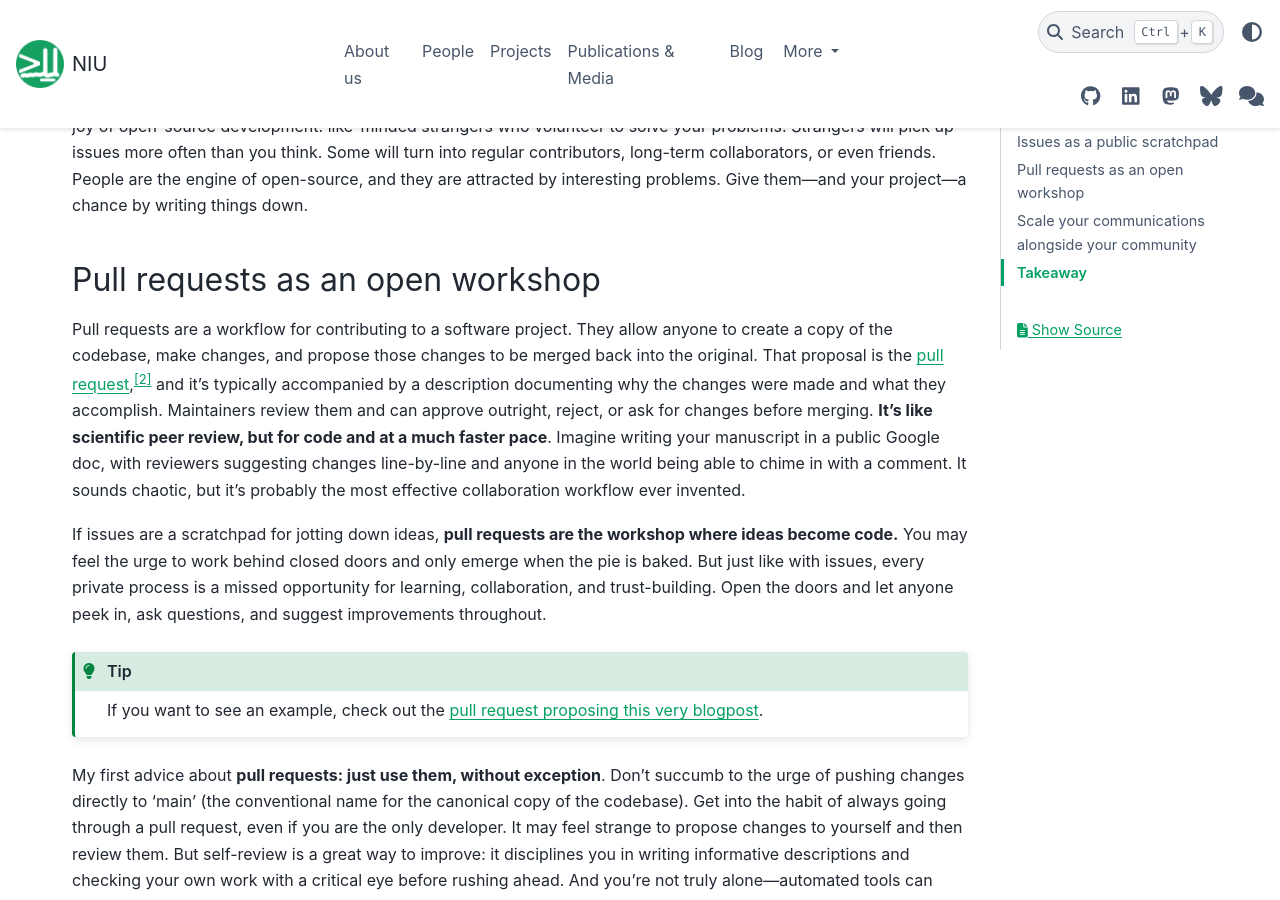
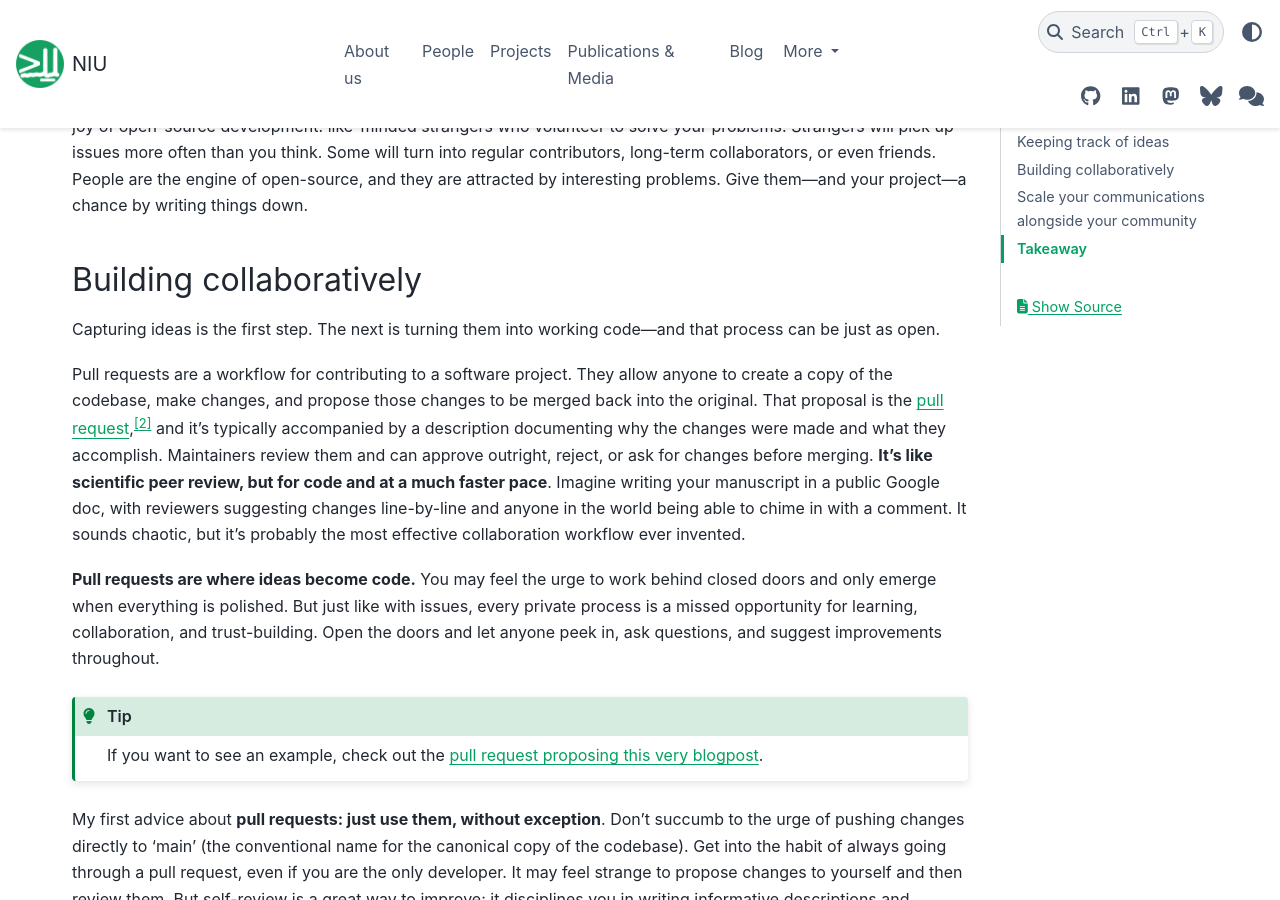
Before and after one commit to neuroinformatics-unit/neuroinformatics-unit.github.io, a Sphinx documentation site: the page built from docs/source/blog/trusted-by-design_part3.md, in a window 1280 px wide and 900 px high, scrolled down 1595 px. Built offline with Sphinx 7.4.7 and the PyData theme 0.15.4, drawn with Linux system fonts in a browser that asks for light colours; nearby versions of some CDN libraries; some of the changed text lies outside the part shown.

Commit message:
avoid metaphors in headings

```diff
--- a/docs/source/blog/trusted-by-design_part3.md
+++ b/docs/source/blog/trusted-by-design_part3.md
@@ -16,9 +16,9 @@ This is the last of three blogposts on the theme of _Trusted by design: set up y
 
 The trust-building practices we covered in the two previous blogposts—articulating your project's mission and making incremental releases—can be thought of as announcing your project to the world. But communication can be—and should be—more than occasional announcements. Here we'll look at communication at its most granular: the day-to-day conversations that take place in issues, pull requests and discussion forums.
 
-## Issues as a public scratchpad
+## Keeping track of ideas
 
-In our [team](target-home), we use GitHub issues[^issue-trackers] as a scratchpad. Our recipe is simple:
+In our [team](target-home), we use GitHub issues[^issue-trackers] to keep track of ideas out in the open. Our recipe is simple:
 
 ::: {admonition} How to use issues
 :class: tip
@@ -40,11 +40,13 @@ Let's drive this point home with a thought experiment. You are using software ma
 
 **Every unreported bug and unrequested feature is a missed opportunity**—not only for the developers but for everyone seeking answers in that repository. That loss is largely invisible. But you're also missing out on the greatest joy of open-source development: like-minded strangers who volunteer to solve your problems. Strangers will pick up issues more often than you think. Some will turn into regular contributors, long-term collaborators, or even friends. People are the engine of open-source, and they are attracted by interesting problems. Give them—and your project—a chance by writing things down.
 
-## Pull requests as an open workshop
+## Building collaboratively
+
+Capturing ideas is the first step. The next is turning them into working code—and that process can be just as open.
 
 Pull requests are a workflow for contributing to a software project. They allow anyone to create a copy of the codebase, make changes, and propose those changes to be merged back into the original. That proposal is the [pull request](https://docs.github.com/en/pull-requests/collaborating-with-pull-requests/),[^merge-request] and it's typically accompanied by a description documenting why the changes were made and what they accomplish. Maintainers review them and can approve outright, reject, or ask for changes before merging. **It's like scientific peer review, but for code and at a much faster pace**. Imagine writing your manuscript in a public Google doc, with reviewers suggesting changes line-by-line and anyone in the world being able to chime in with a comment. It sounds chaotic, but it's probably the most effective collaboration workflow ever invented.
 
-If issues are a scratchpad for jotting down ideas, **pull requests are the workshop where ideas become code.** You may feel the urge to work behind closed doors and only emerge when the pie is baked. But just like with issues, every private process is a missed opportunity for learning, collaboration, and trust-building. Open the doors and let anyone peek in, ask questions, and suggest improvements throughout.
+**Pull requests are where ideas become code.** You may feel the urge to work behind closed doors and only emerge when everything is polished. But just like with issues, every private process is a missed opportunity for learning, collaboration, and trust-building. Open the doors and let anyone peek in, ask questions, and suggest improvements throughout.
 
 ::: {tip}
 If you want to see an example, check out the [pull request proposing this very blogpost](https://github.com/neuroinformatics-unit/neuroinformatics-unit.github.io/pull/240).
```
